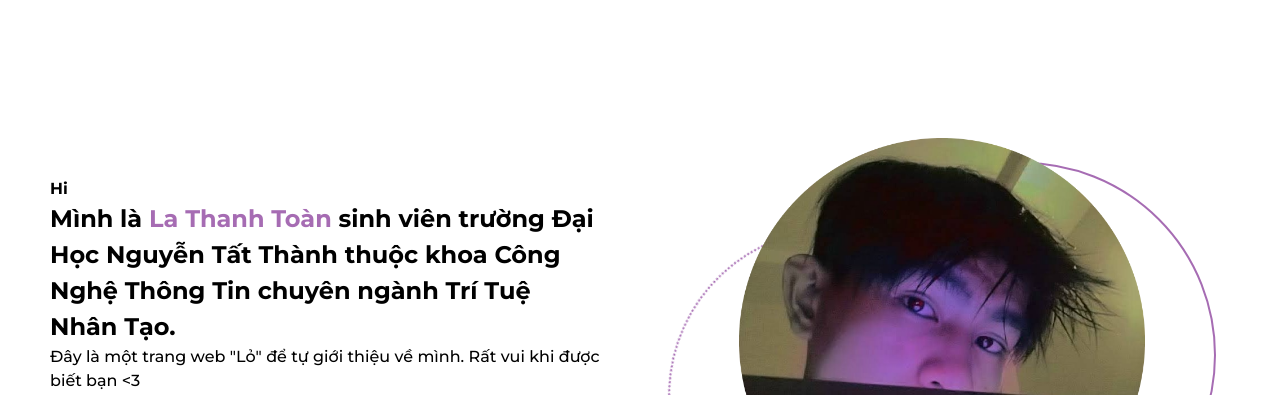
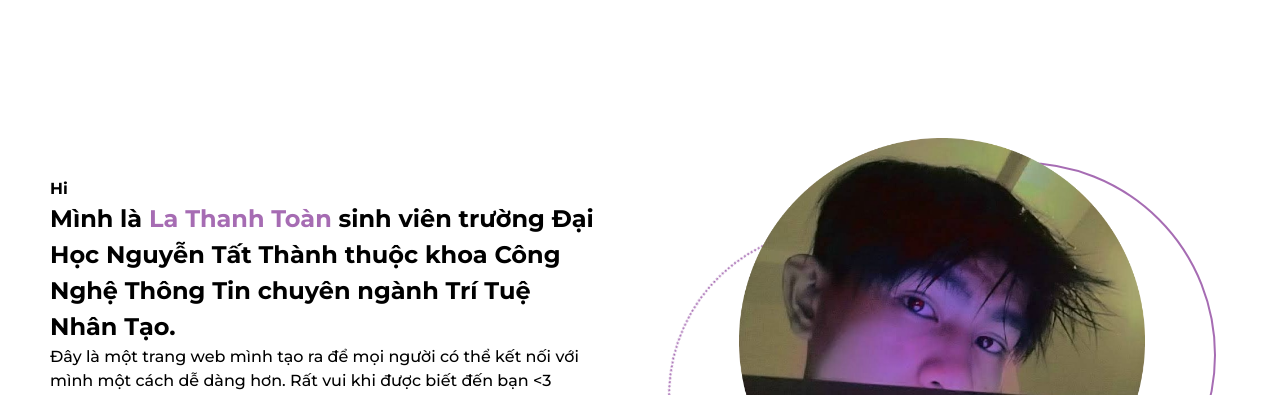
Before and after one commit to LockMan04/welcome, a plain HTML site: page index.html in a window 1280 px wide. Shown: the part 59-454 px from the top of the page. Drawn offline with Linux system fonts and the light colour scheme.

Commit message:
Update introduction text for clarity and connection

```diff
--- a/index.html
+++ b/index.html
@@ -50,8 +50,8 @@
           Tuệ Nhân Tạo.
         </h2>
         <p>
-          Đây là một trang web "Lỏ" để tự giới thiệu về mình. Rất vui khi được
-          biết bạn <3
+          Đây là một trang web mình tạo ra để mọi người có thể kết nối với mình
+          một cách dễ dàng hơn. Rất vui khi được biết đến bạn <3
         </p>
         <div class="contact">
           Liên hệ với mình qua:
```
